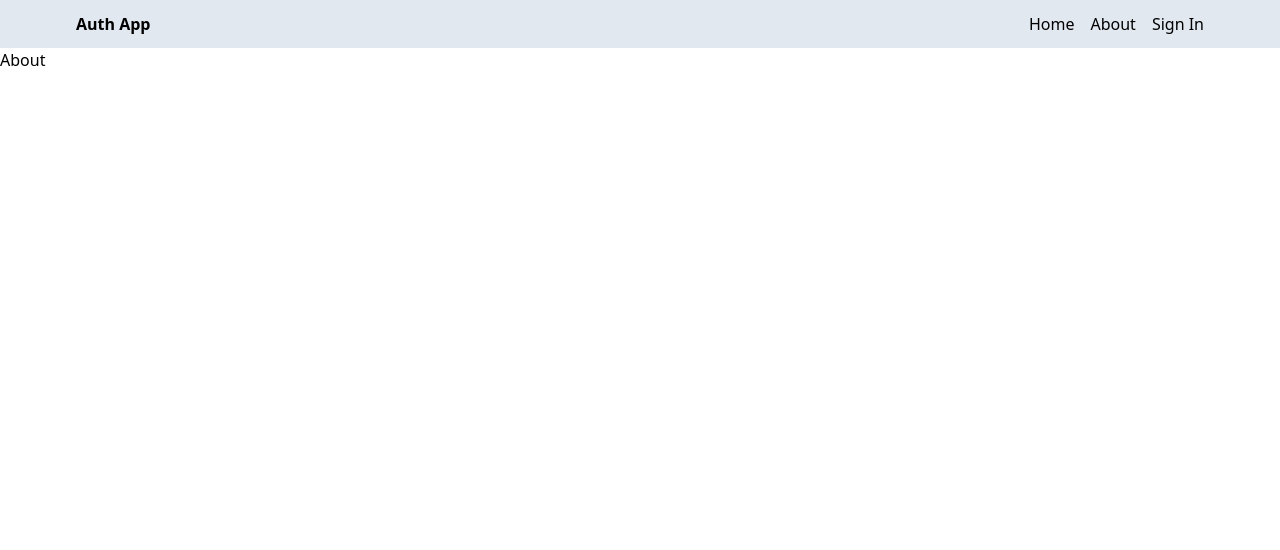
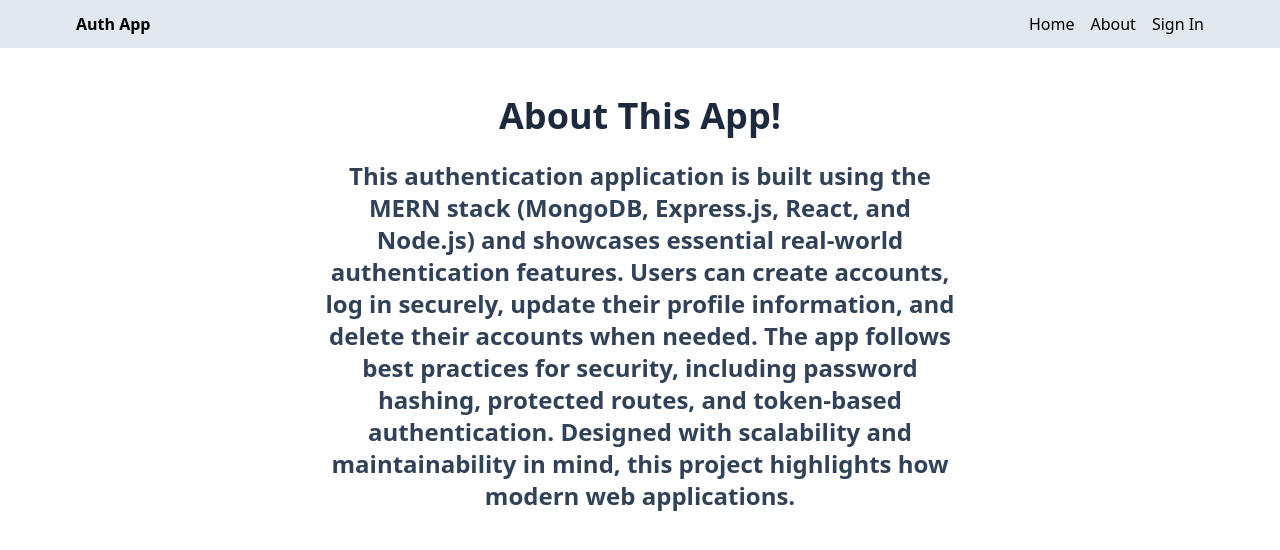
Before and after one commit to kochar-eshan/mern-auth, a React (Vite) app in the folder client/: page /about in a window 1280 px wide. Shown: the top 550 px of the page. Built offline with nearby package versions, Linux system fonts and the light colour scheme; no server answers.

Commit message:
completed

```diff
--- a/client/src/pages/About.jsx
+++ b/client/src/pages/About.jsx
@@ -1,7 +1,10 @@
 import React from 'react'
 
 export default function About() {
-  return (
-    <div>About</div>
-  )
+  return <div className = 'px-4 py-12 max-w-2xl mx-auto mb-4'>
+<h1 className='text-4xl font-bold mb-6 text-slate-800 text-center'>About This App!</h1>
+<p className='text-2xl font-bold mb-4 text-slate-700 text-center'>This authentication application is built using the MERN stack (MongoDB, Express.js, React, and Node.js) and showcases essential real-world authentication features. Users can create accounts, log in securely, update their profile information, and delete their accounts when needed. The app follows best practices for security, including password hashing, protected routes, and token-based authentication. Designed with scalability and maintainability in mind, this project highlights how modern web applications.</p>
+</div>;
+
+
 }
--- a/client/src/pages/Home.jsx
+++ b/client/src/pages/Home.jsx
@@ -1,5 +1,8 @@
 import React from 'react';
 
 export default function Home() {
-  return <div>Home</div>;
+  return <div className = 'px-4 py-12 max-w-2xl mx-auto mb-4'>
+<h1 className='text-4xl font-bold mb-6 text-slate-800 text-center'>Welcome to my Auth App!</h1>
+<p className='text-2xl font-bold mb-4 text-slate-700 text-center'>Welcome to our MERN Authentication App  a secure and modern platform built to demonstrate full-stack user authentication and account management. This application allows users to sign up, sign in, and sign out seamlessly while maintaining secure sessions using JSON Web Tokens and cookies. With a clean user interface and reliable backend architecture, users can easily manage their profiles, update personal details, and enjoy a smooth, responsive experience powered by the MERN stack.</p>
+</div>;
 }
--- a/client/src/pages/Profile.jsx
+++ b/client/src/pages/Profile.jsx
@@ -99,7 +99,7 @@ export default function Profile() {
   };
 
   return (
-    <div className='p-3 maw-w-lg mx-auto'>
+    <div className='p-3 max-w-3xl mx-auto'>
       <h1 className='text-3xl font-semibold text-center my-7'>Profile</h1>
       <form
         className='flex flex-col max-w-md mx-auto border-2 border-slate-400 p-5 rounded-lg'
--- a/client/src/pages/SignUp.jsx
+++ b/client/src/pages/SignUp.jsx
@@ -45,7 +45,7 @@ export default function SignUp() {
   };
 
   return (
-    <div className='p-3 max-w-lg mx-auto border-slate-400 border-2 rounded-lg mt-10'>
+    <div className='p-3  max-w-2xl mx-auto border-slate-400 border-2 rounded-lg mt-10'>
       <h1 className='text-3xl text-center font-semibold my-7'>SignUp</h1>
       <form className='flex flex-col gap-4 ' onSubmit={handleSubmit}>
         <input
--- a/client/src/pages/Signin.jsx
+++ b/client/src/pages/Signin.jsx
@@ -49,7 +49,7 @@ export default function SignIn() {
   };
 
   return (
-    <div className='p-3 max-w-lg mx-auto border-slate-400 border-2 rounded-lg mt-10'>
+    <div className='p-3 max-w-2xl mx-auto border-slate-400 border-2 rounded-lg mt-10 '>
       <h1 className='text-3xl text-center font-semibold my-7'>SignIn</h1>
       <form className='flex flex-col gap-4 ' onSubmit={handleSubmit}>
         <input
```
